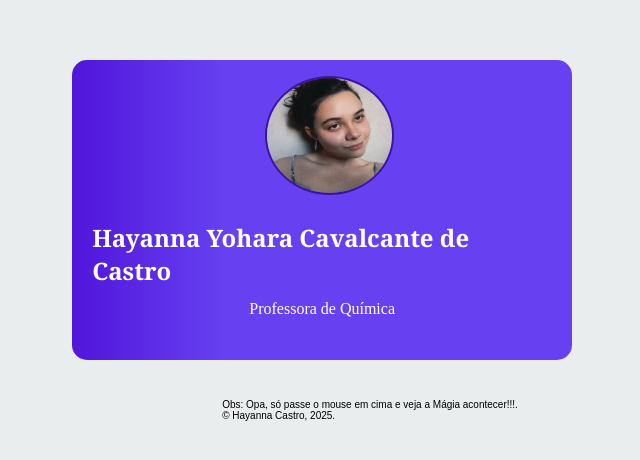
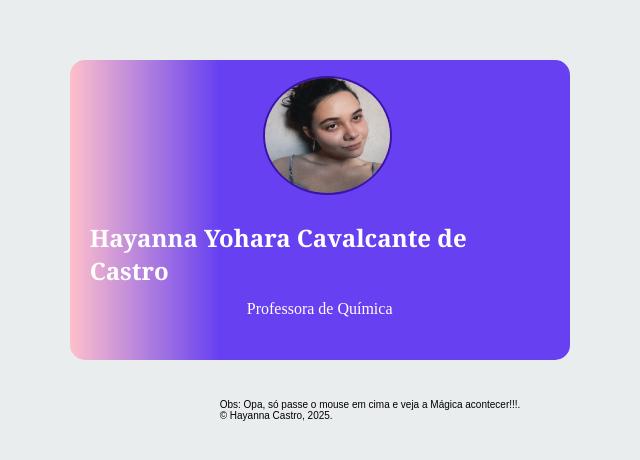
Before and after one commit to hayannacastro/CartaoCSS, a plain HTML site: page index.html in a window 1280 px wide. Shown: the part 190-650 px from the top of the page, without its empty margins (295-935 px from the left). Drawn offline with Linux system fonts and the light colour scheme.

Commit message:
Update index.html

```diff
--- a/index.html
+++ b/index.html
@@ -58,14 +58,14 @@
 
         .frente {
             background: rgb(38, 20, 197);
-            background: linear-gradient(90deg,  rgb(81, 21, 219) 0%, rgb(102, 64, 241) 30%);
+            background: linear-gradient(90deg, pink 0%, rgb(102, 64, 241) 30%);
         }
 
         .verso {
 
             color: white;
             background: rgb(38, 20, 197);
-            background: linear-gradient(90deg, rgb(81, 21, 219) 0%, rgb(102, 64, 241) 30%);
+            background: linear-gradient(90deg, pink 0%, rgb(102, 64, 241) 30%);
             transform: rotateX(180deg);
         }
 
@@ -298,7 +298,7 @@
 </div>
 </main>
 
-<footer class="rodape">Obs: Opa, só passe o mouse em cima e veja a Mágia acontecer!!!.<br>&copy; Hayanna Castro, 2025.</footer>
+<footer class="rodape">Obs: Opa, só passe o mouse em cima e veja a Mágica acontecer!!!.<br>&copy; Hayanna Castro, 2025.</footer>
 
 
 </body>
```
